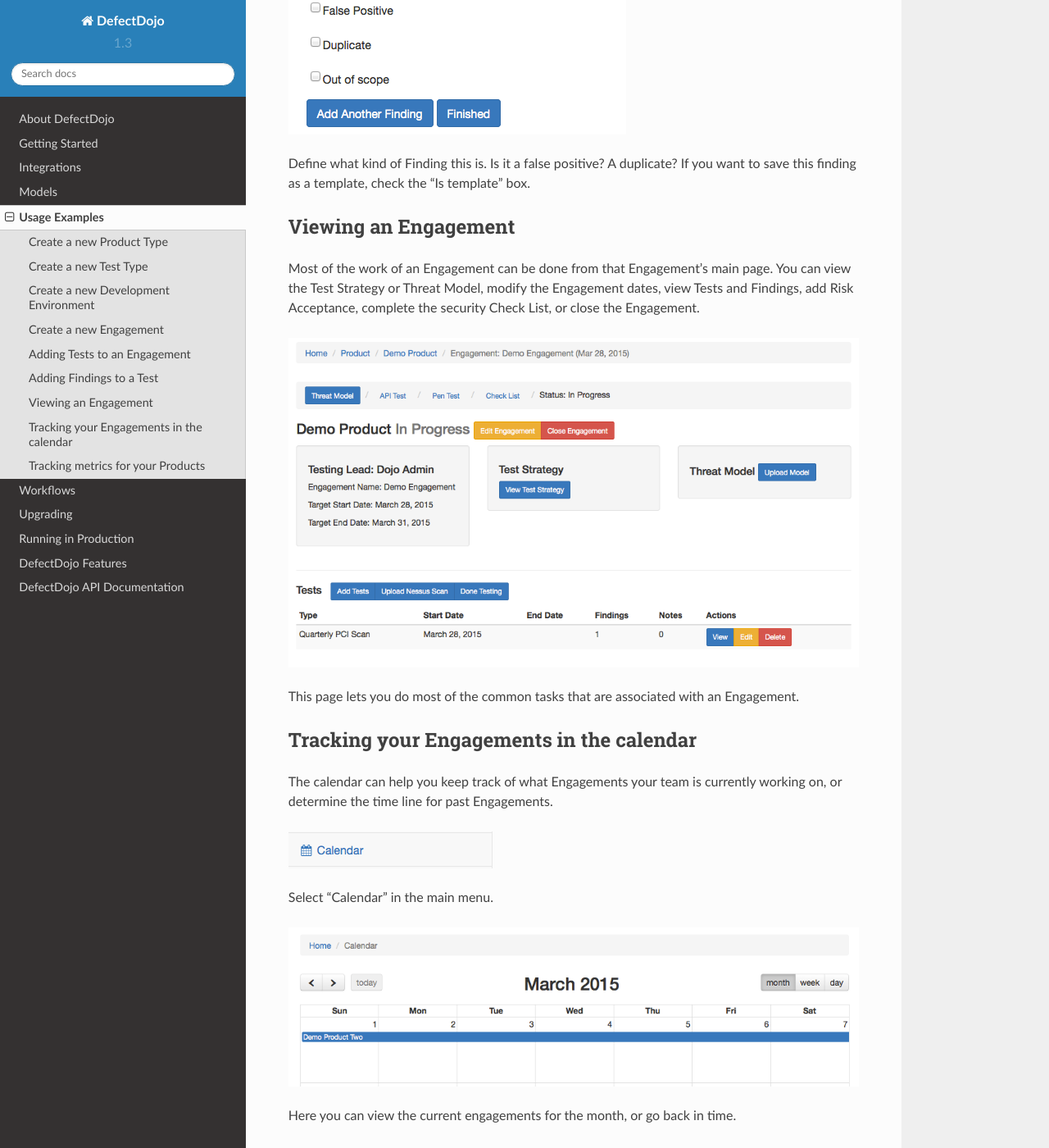
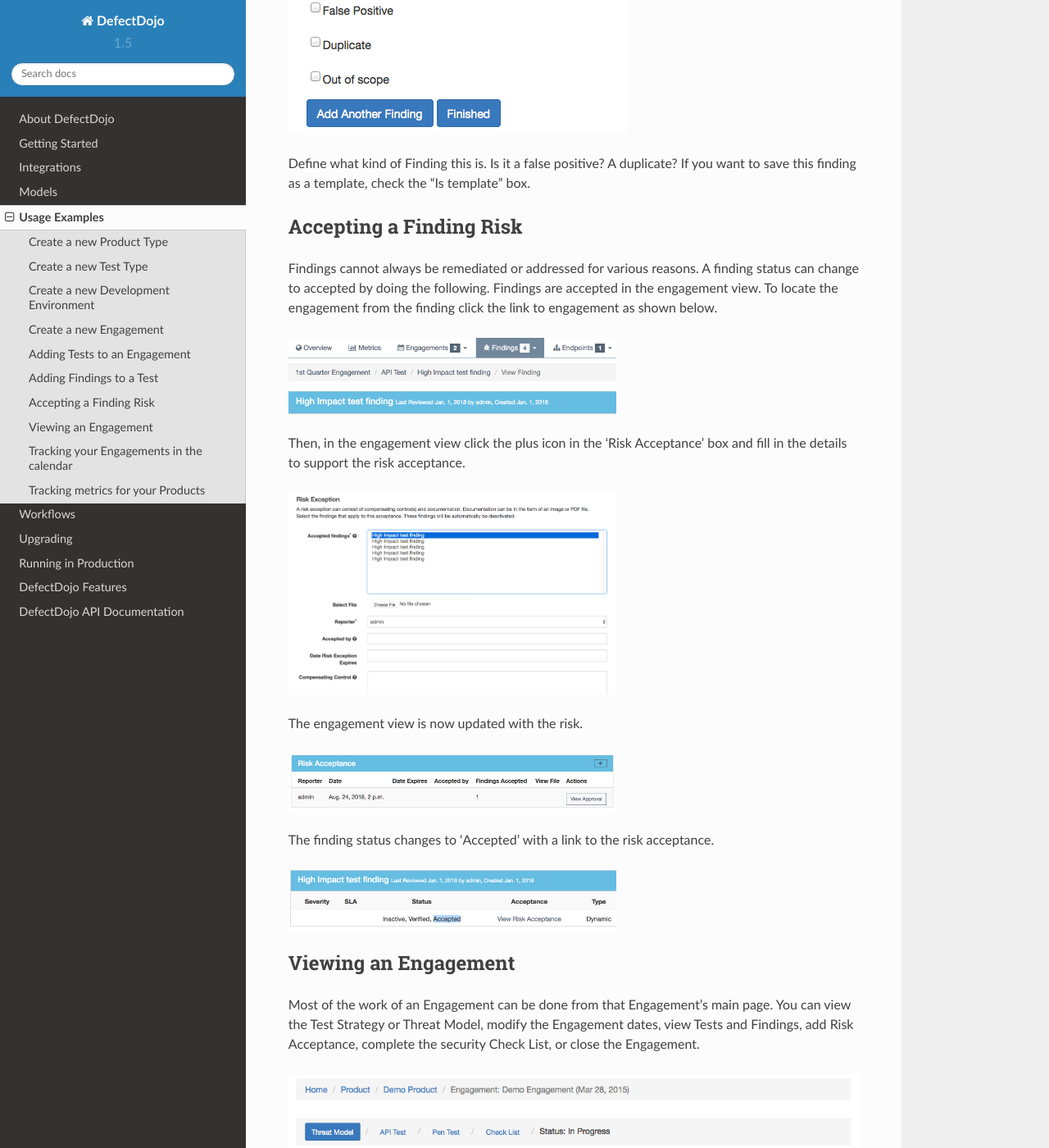
Before and after one commit to DefectDojo/Documentation, a Sphinx documentation site: the page built from docs/start-using.rst, in a window 1280 px wide and 1400 px high, scrolled down 5624 px. Shown: the whole window at 82% size. Built offline with Sphinx 7.4.7 and the Read the Docs theme 2.0.0, drawn with Linux system fonts in a browser that asks for light colours.

Commit message:
Risk acceptance

```diff
--- a/docs/conf.py
+++ b/docs/conf.py
@@ -50,16 +50,16 @@
 # General information about the project.
 project = u'DefectDojo'
 copyright = u'2015-2018, Greg Anderson, Charles Neill (@ccneill), Jay Paz (@jjpaz), Aaron Weaver (@weavera)'
-author = u'Greg Anderson, Charles Neill (@ccneill), Jay Paz (@jjpaz), Aaron Weaver (@weeavera)'
+author = u', Aaron Weaver (@weeavera), Greg Anderson, Charles Neill (@ccneill), Jay Paz (@jjpaz)'
 
 # The version info for the project you're documenting, acts as replacement for
 # |version| and |release|, also used in various other places throughout the
 # built documents.
 #
 # The short X.Y version.
-version = '1.3'
+version = '1.5'
 # The full version, including alpha/beta/rc tags.
-release = '1.3.1'
+release = '1.5.2'
 
 # The language for content autogenerated by Sphinx. Refer to documentation
 # for a list of supported languages.
@@ -274,7 +274,7 @@
 #  dir menu entry, description, category)
 texinfo_documents = [
   (master_doc, 'DefectDojo', u'DefectDojo Documentation',
-   author, 'DefectDojo', 'One line description of project.',
+   author, 'DefectDojo', 'DefectDojo is an open-source application vulnerability correlation and security orchestration tool.',
    'Miscellaneous'),
 ]
 
--- a/docs/models.rst
+++ b/docs/models.rst
@@ -43,7 +43,9 @@
 -----------
 
 Engagements are moments in time when testing is taking place. They are associated with a name for easy reference, a
-time line, a lead (the user account of the main person conducting the testing), a test strategy, and a status.
+time line, a lead (the user account of the main person conducting the testing), a test strategy, and a status. Engagement consists
+of two types: Interactive and CI/CD. An interactive engagement is typically an engagement conducted by an engineer, where findings
+are usually uploaded by the engineer. A CI/CD engagement, as it's name suggests, is for automated integration with a CI/CD pipeline.
 
 * *Examples*
     * Beta
--- a/docs/start-using.rst
+++ b/docs/start-using.rst
@@ -133,6 +133,38 @@
 Define what kind of Finding this is. Is it a false positive? A duplicate? If
 you want to save this finding as a template, check the "Is template" box.
 
+.. _Accepting a Finding Risk:
+
+Accepting a Finding Risk
+-------------------------
+
+Findings cannot always be remediated or addressed for various reasons. A finding status can change to accepted
+by doing the following. Findings are accepted in the engagement view. To locate the engagement from the finding
+click the link to engagement as shown below.
+
+.. image:: /_static/select_engagement.png
+   :width: 400
+   :alt: Select an engagement
+
+Then, in the engagement view click the plus icon in the 'Risk Acceptance' box and fill in the details to
+support the risk acceptance.
+
+.. image:: /_static/risk_exception.png
+   :width: 400
+   :alt: Creating a risk acceptance
+
+The engagement view is now updated with the risk.
+
+.. image:: /_static/engagement_risk_acceptance.png
+  :width: 400
+  :alt: Risk Acceptance engagement view
+
+The finding status changes to 'Accepted' with a link to the risk acceptance.
+
+.. image:: /_static/finding_accepted.png
+  :width: 400
+  :alt: Risk acceptance on finding
+
 .. _Viewing an Engagement:
 
 Viewing an Engagement
```
Also changed, not shown: other parts of docs/models.rst (+1 -1 lines), docs/_static/engagement_risk_acceptance.png (added), docs/_static/finding_accepted.png (added), docs/_static/risk_exception.png (added), docs/_static/select_engagement.png (added), 2 other files.
